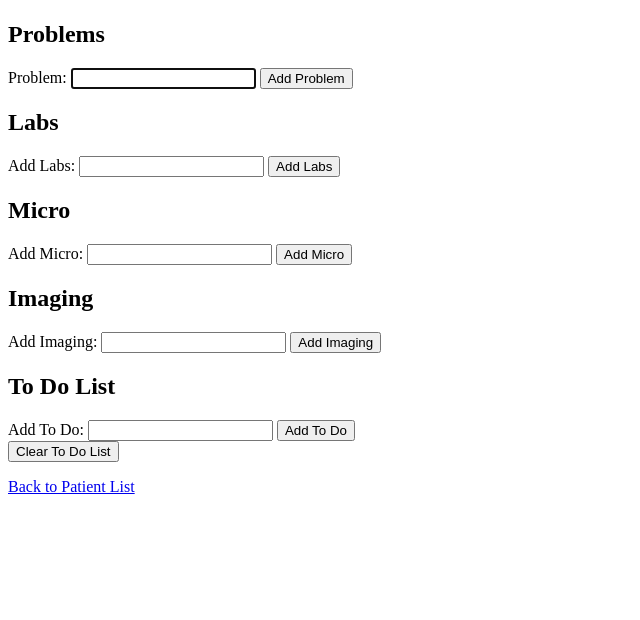
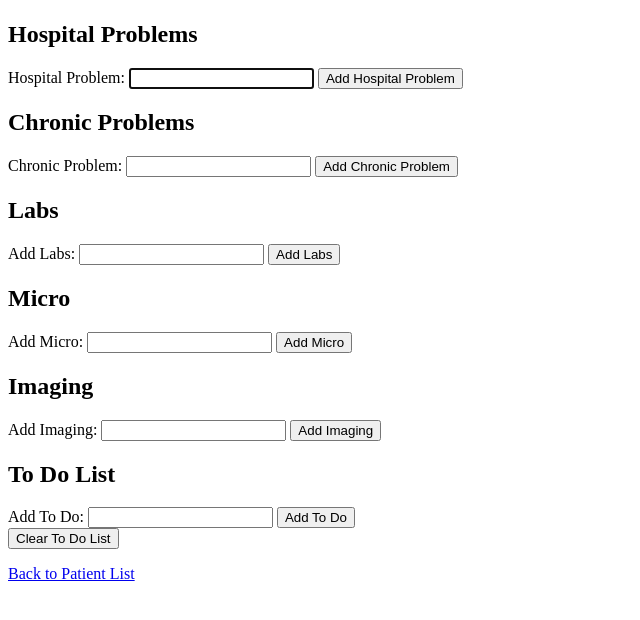
Before and after one commit to ArjunMD/patientlistmanager, a Flask app: template templates/patient_detail.html in a window 1280 px wide. Shown: the top 620 px of the page, without its empty margins (0-640 px from the left). Run offline with Flask 2, Linux system fonts and the light colour scheme; the template is opened without the code that fills it, so the values that code supplies are empty.

Commit message:
Problems --> Hospital Problems and Chronic Problems

```diff
--- a/app.py
+++ b/app.py
@@ -28,7 +28,8 @@ def patient_list():
 @app.route('/add', methods=['POST'])
 def add_patient():
     initials = request.form['initials']
-    patients.append({'initials': initials, 'problems': [], 'labs': [], 'micro': [], 'imaging': []})
+    patients.append(
+        {'initials': initials, 'hospital_problems': [], 'chronic_problems': [], 'labs': [], 'micro': [], 'imaging': []})
     save_patients(patients)
     return redirect(url_for('patient_list'))
 
@@ -47,12 +48,22 @@ def patient_detail(initials):
     return render_template('patient_detail.html', patient=patient)
 
 
-@app.route('/patient/<initials>/add_problem', methods=['POST'])
-def add_problem(initials):
+@app.route('/patient/<initials>/add_hospital_problem', methods=['POST'])
+def add_hospital_problem(initials):
     problem = request.form['problem']
     patient = [p for p in patients if p['initials'] == initials][0]
     assessment_and_plan = auto_generate_assessment_and_plan(problem)
-    patient['problems'].append({'text': problem, 'assessment_and_plan': assessment_and_plan})
+    patient['hospital_problems'].append({'text': problem, 'assessment_and_plan': assessment_and_plan})
+    save_patients(patients)
+    return redirect(url_for('patient_detail', initials=initials))
+
+
+@app.route('/patient/<initials>/add_chronic_problem', methods=['POST'])
+def add_chronic_problem(initials):
+    problem = request.form['problem']
+    patient = [p for p in patients if p['initials'] == initials][0]
+    assessment_and_plan = auto_generate_assessment_and_plan(problem)
+    patient['chronic_problems'].append({'text': problem, 'assessment_and_plan': assessment_and_plan})
     save_patients(patients)
     return redirect(url_for('patient_detail', initials=initials))
 
--- a/patients.json
+++ b/patients.json
@@ -1,38 +1,28 @@
 [
     {
-        "initials": "Arjun Bahl",
-        "problems": [
+        "initials": "Arjun",
+        "hospital_problems": [
             {
                 "text": "AKI",
-                "assessment_and_plan": "Baseline Cr/eGFR:\r\nAdmit Cr/eGFR:\r\nCurrent Cr/eGFR:\r\n1-2 day Trend:\r\nEtiology: \r\nBladder/Kidney ultrasound: Deferred\r\nUA: No casts\r\nActive management: 3L IVF in last 2 days. Foley inserted.\r\nAvoid nephrotoxic meds\r\nConsider hydration for any contrast administration"
+                "assessment_and_plan": "Baseline Cr/eGFR:\nAdmit Cr/eGFR:\nCurrent Cr/eGFR:\n1-2 day Trend:\nEtiology: \nBladder/Kidney ultrasound: Deferred\nUA: No casts\nActive management: 3L IVF in last 2 days. Foley inserted.\nAvoid nephrotoxic meds\nConsider hydration for any contrast administration"
+            },
+            {
+                "text": "Cirrhosis",
+                "assessment_and_plan": ""
+            }
+        ],
+        "chronic_problems": [
+            {
+                "text": "HTN",
+                "assessment_and_plan": "Home meds:\nCurrent scheduled meds:\nGoal:\nPRNs:"
+            },
+            {
+                "text": "DM2",
+                "assessment_and_plan": ""
             }
         ],
         "labs": [],
         "micro": [],
-        "imaging": [],
-        "todos": [
-            {
-                "text": "Monitor Cr",
-                "completed": false
-            }
-        ]
-    },
-    {
-        "initials": "Garima Ajmani",
-        "problems": [
-            {
-                "text": "HTN",
-                "assessment_and_plan": "Home meds: Lisinopril\r\nCurrent scheduled meds: None\r\nGoal: <160/80 while inpatient\r\nPRNs: None"
-            }
-        ],
-        "labs": [],
-        "micro": [],
-        "imaging": [],
-        "todos": [
-            {
-                "text": "Volume exam",
-                "completed": true
-            }
-        ]
+        "imaging": []
     }
 ]
--- a/templates/patient_detail.html
+++ b/templates/patient_detail.html
@@ -7,23 +7,42 @@
 </head>
 <body>
     <h1>{{ patient.initials }}</h1>
-    <h2>Problems</h2>
+    <h2>Hospital Problems</h2>
     <ul>
-        {% for problem in patient.problems %}
+        {% for problem in patient.hospital_problems %}
             <li>{{ problem.text }} <br>
-            <form action="{{ url_for('update_assessment_and_plan', initials=patient.initials) }}" method="post">
-                <input type="hidden" name="problem_index" value="{{ loop.index0 }}">
-                <label for="assessment_and_plan">A/P:</label><br>
-                <textarea id="assessment_and_plan" name="assessment_and_plan" rows="4" cols="50">{{ problem.assessment_and_plan }}</textarea>
-                <input type="submit" value="Save">
-            </form>
+                <form action="{{ url_for('update_assessment_and_plan', initials=patient.initials) }}" method="post">
+                    <input type="hidden" name="problem_index" value="{{ loop.index0 }}">
+                    <label for="hospital_assessment_and_plan">A/P:</label><br>
+                    <textarea id="hospital_assessment_and_plan" name="assessment_and_plan" rows="4" cols="50">{{ problem.assessment_and_plan }}</textarea>
+                    <input type="submit" value="Save">
+                </form>
             </li>
         {% endfor %}
     </ul>
-    <form action="{{ url_for('add_problem', initials=patient.initials) }}" method="post">
-        <label for="problem">Problem:</label>
-        <input type="text" id="problem" name="problem" required autofocus>
-        <input type="submit" value="Add Problem">
+    <form action="{{ url_for('add_hospital_problem', initials=patient.initials) }}" method="post">
+        <label for="hospital_problem">Hospital Problem:</label>
+        <input type="text" id="hospital_problem" name="problem" required autofocus>
+        <input type="submit" value="Add Hospital Problem">
+    </form>
+
+    <h2>Chronic Problems</h2>
+    <ul>
+        {% for problem in patient.chronic_problems %}
+            <li>{{ problem.text }} <br>
+                <form action="{{ url_for('update_assessment_and_plan', initials=patient.initials) }}" method="post">
+                    <input type="hidden" name="problem_index" value="{{ loop.index0 }}">
+                    <label for="chronic_assessment_and_plan">A/P:</label><br>
+                    <textarea id="chronic_assessment_and_plan" name="assessment_and_plan" rows="4" cols="50">{{ problem.assessment_and_plan }}</textarea>
+                    <input type="submit" value="Save">
+                </form>
+            </li>
+        {% endfor %}
+    </ul>
+    <form action="{{ url_for('add_chronic_problem', initials=patient.initials) }}" method="post">
+        <label for="chronic_problem">Chronic Problem:</label>
+        <input type="text" id="chronic_problem" name="problem" required autofocus>
+        <input type="submit" value="Add Chronic Problem">
     </form>
 
     {% for data_type in ['labs', 'micro', 'imaging'] %}
```
Also changed, not shown: assessment_and_plan.py (+8 -1 lines).
